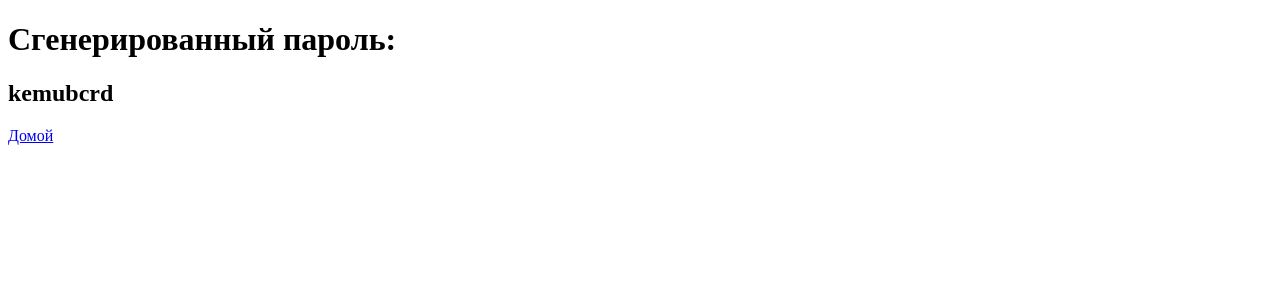
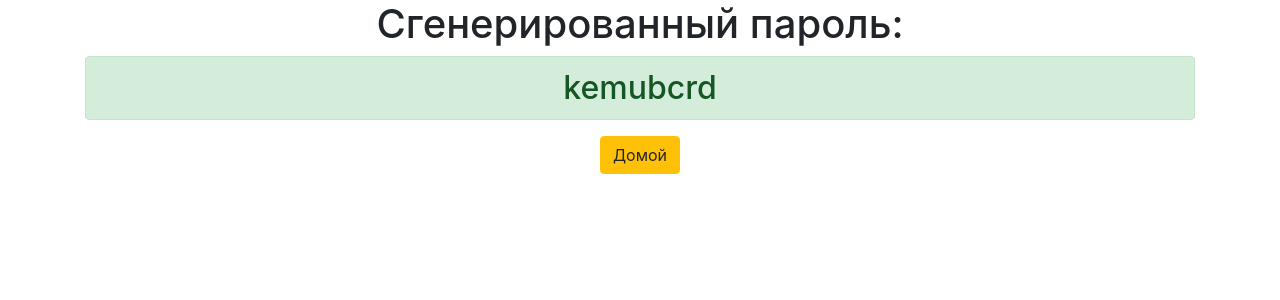
Before and after one commit to EvgeniiZH/GE_PA, a Django app: page /password/ in a window 1280 px wide. Shown: the top 300 px of the page. Run offline with Django 4.2, Linux system fonts and the light colour scheme.

Commit message:
Version 1.0.0

```diff
--- a/ge_pa_progect/generator/templates/generator/description.html
+++ b/ge_pa_progect/generator/templates/generator/description.html
@@ -2,10 +2,13 @@
 <html lang="en">
 <head>
     <meta charset="UTF-8">
+    <link rel="stylesheet" href="https://cdn.jsdelivr.net/npm/bootstrap@4.1.3/dist/css/bootstrap.min.css" integrity="sha384-MCw98/SFnGE8fJT3GXwEOngsV7Zt27NXFoaoApmYm81iuXoPkFOJwJ8ERdknLPMO" crossorigin="anonymous">
+  <div class="container text-center">
     <title>Title</title>
 </head>
 <body>
 <h1>Этот проект учебный</h1>
 <a href="{% url 'home'%}">Домой</a>
 </body>
+</div>
 </html>
--- a/ge_pa_progect/generator/templates/generator/password.html
+++ b/ge_pa_progect/generator/templates/generator/password.html
@@ -2,11 +2,15 @@
 <html lang="en">
 <head>
     <meta charset="UTF-8">
+    <link rel="stylesheet" href="https://cdn.jsdelivr.net/npm/bootstrap@4.1.3/dist/css/bootstrap.min.css" integrity="sha384-MCw98/SFnGE8fJT3GXwEOngsV7Zt27NXFoaoApmYm81iuXoPkFOJwJ8ERdknLPMO" crossorigin="anonymous">
+
     <title>Title</title>
 </head>
 <body>
+<div class="container text-center">
 <h1>Сгенерированный пароль:</h1>
-<h2>{{ password }}</h2>
-<a href="{% url 'home'%}">Домой</a>
+<h2 class="alert alert-success">{{ password }}</h2>
+<a href="{% url 'home'%}" class="btn btn-warning">Домой</a>
+</div>
 </body>
 </html>
```
Also changed, not shown: ge_pa_progect/generator/templates/generator/home.html (+9 -2 lines).
